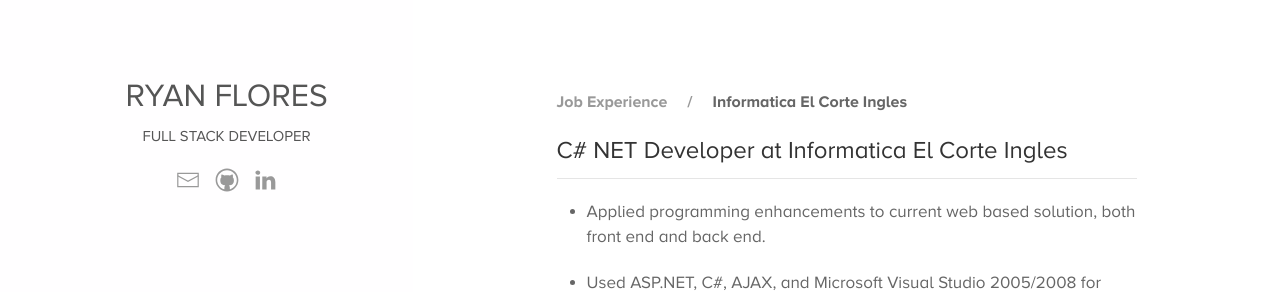
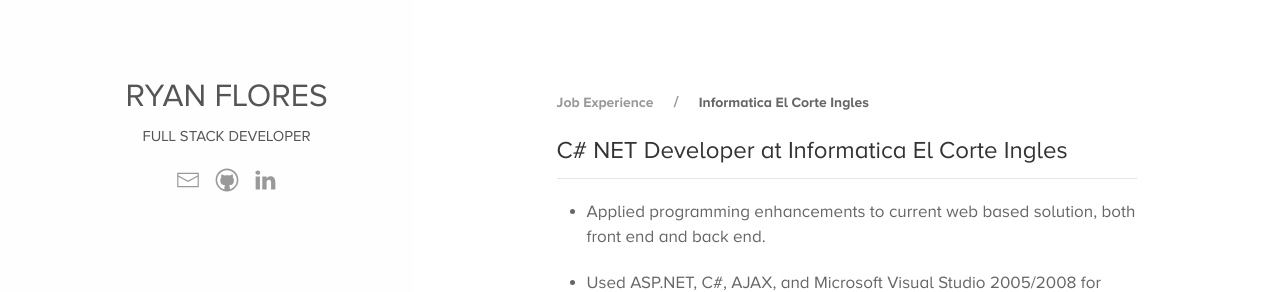
Before and after one commit to refactor8/refactor8.github.io, a Jekyll site: the page built from _jobs/iecisa.md, in a window 1280 px wide. Shown: the top 292 px of the page. Built offline with Jekyll 4.4.1, drawn with Linux system fonts in a browser that asks for light colours.

Commit message:
Remove breadcrumb custom styles

```diff
--- a/assets/css/style.css
+++ b/assets/css/style.css
@@ -328,7 +328,3 @@
 .sidebar {
   background-color: #FFFEFF;
 }
-
-.uk-breadcrumb > * > * {
-  font-size: 16px !important;
-}
```
